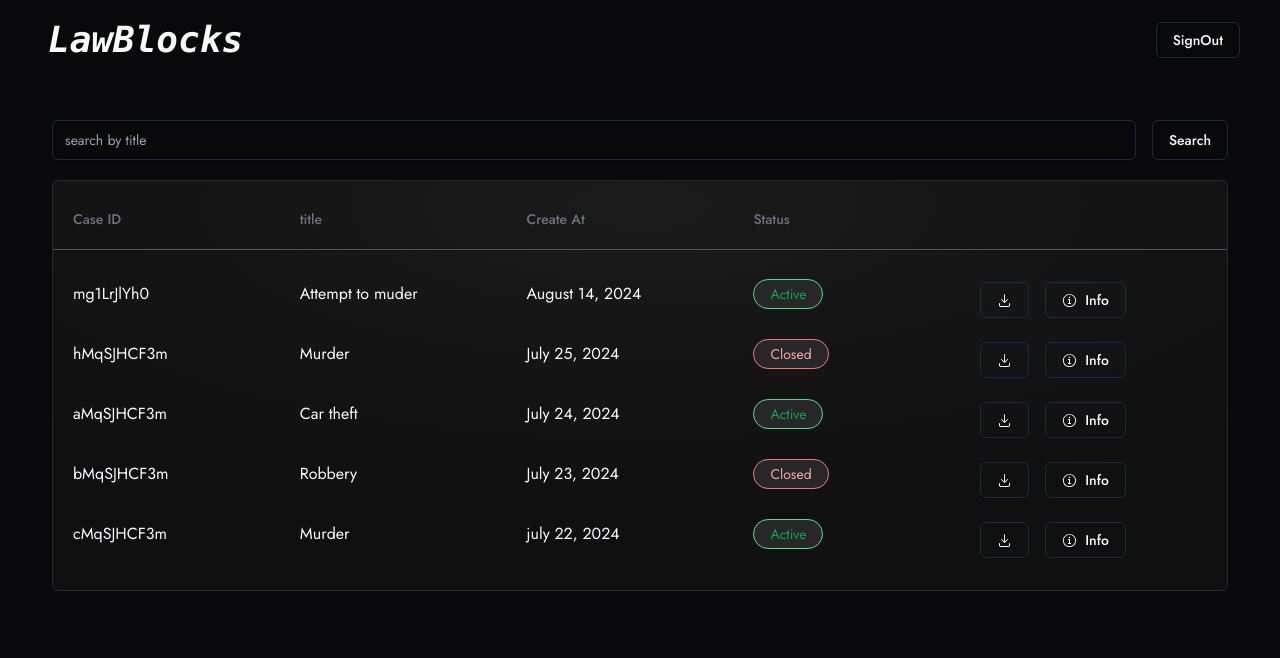
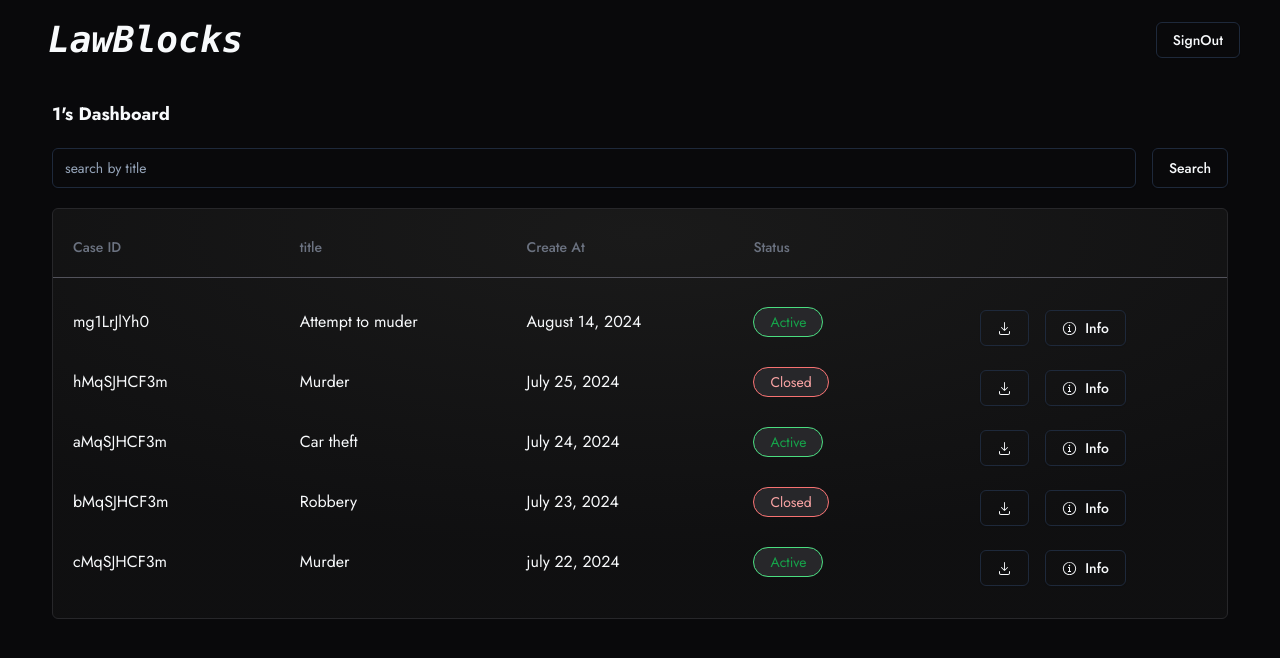
Before and after one commit to Istiaq-Fuad/lawblocks, a Next.js app: page /dashboard/1 in a window 1280 px wide. Shown: the top 658 px of the page. Built offline with nearby package versions, Linux system fonts and the light colour scheme; data requests are answered from the project's data file.

Commit message:
show user role as a title in the dashboard page

```diff
--- a/app/dashboard/[role]/components/ListOfCases.tsx
+++ b/app/dashboard/[role]/components/ListOfCases.tsx
@@ -72,7 +72,7 @@ export default function ListOfCases() {
                 idType={
                   pathName.split("/").pop() as
                     | "judge"
-                    | "court"
+                    | "court-clerk"
                     | "police"
                     | "lawyer"
                 }
--- a/app/dashboard/[role]/components/edit/EditCase.tsx
+++ b/app/dashboard/[role]/components/edit/EditCase.tsx
@@ -26,7 +26,7 @@ export default function EditCase({
   idType,
 }: {
   caseItem: CaseType;
-  idType: "judge" | "court" | "police" | "lawyer";
+  idType: "judge" | "court-clerk" | "police" | "lawyer";
 }) {
   const { id, description, status } = caseItem;
 
@@ -82,7 +82,7 @@ export default function EditCase({
     });
   };
 
-  if (!(idType === "judge" || idType === "court")) {
+  if (!(idType === "judge" || idType === "court-clerk")) {
     return null;
   }
 
--- a/app/dashboard/[role]/page.tsx
+++ b/app/dashboard/[role]/page.tsx
@@ -6,15 +6,18 @@ import ListOfCases from "./components/ListOfCases";
 import { CaseType } from "@/lib/types";
 
 type dashboardParams = {
-  role: "police" | "court" | "judge" | "lawyer";
+  role: "police" | "court-clerk" | "judge" | "lawyer";
 };
 
 export default async function Members({ params }: { params: dashboardParams }) {
   return (
     <div className="space-y-5 w-full overflow-y-auto px-3">
+      <h1 className="mb-2 font-semibold text-lg">
+        {params.role.toUpperCase() + "'s Dashboard"}
+      </h1>
       <div className="flex gap-2">
         <SearchCase />
-        {params.role === "court" && <CreateCase />}
+        {params.role === "court-clerk" && <CreateCase />}
       </div>
       <CaseTable>
         <ListOfCases />
--- a/app/dashboard/layout.tsx
+++ b/app/dashboard/layout.tsx
@@ -34,7 +34,7 @@ export default function Layout({ children }: { children: ReactNode }) {
         <SignOut />
       </div>
 
-      <div className="w-full sm:flex-1 p-5 sm:p-10 space-y-5 bg-gray-100 dark:bg-inherit">
+      <div className="w-full sm:flex-1 p-5 sm:px-10 sm:py-5 space-y-5 bg-gray-100 dark:bg-inherit">
         {/* <CaseContextProvider caseData={cases}>{children}</CaseContextProvider> */}
         {children}
       </div>
--- a/db.json
+++ b/db.json
@@ -53,7 +53,7 @@
     },
     {
       "email": "courtclerk@gmail.com",
-      "role": "court"
+      "role": "court-clerk"
     },
     {
       "email": "judge@gmail.com",
```
